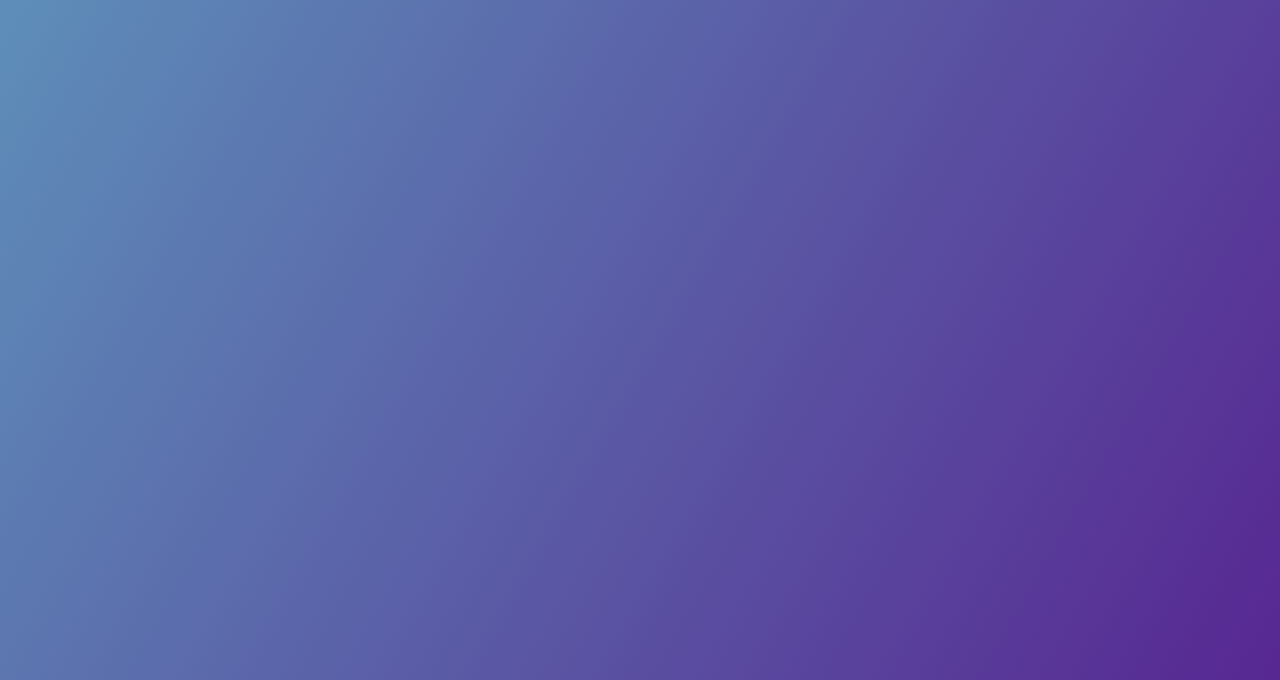
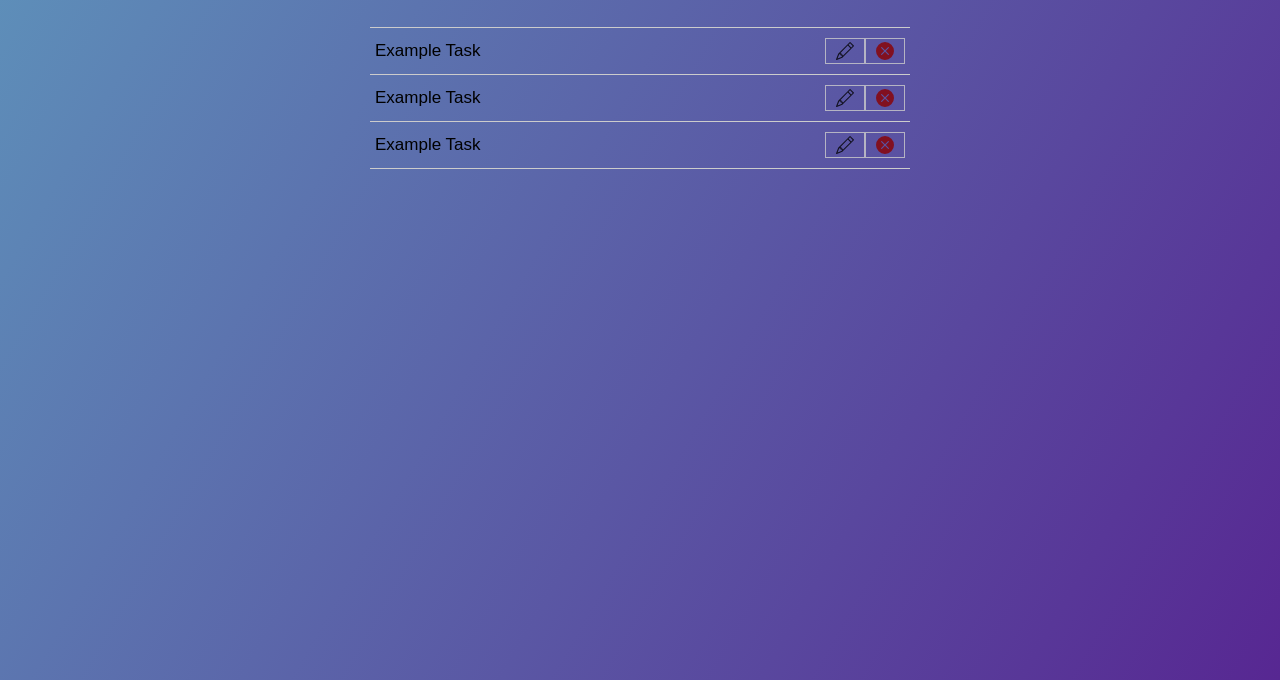
Before and after one commit to ubeyidah/fullstack-todo-app, a website: page client/index.html in a window 1280 px wide. Shown: the part 170-850 px from the top of the page. Drawn offline with Linux system fonts and the light colour scheme.

Commit message:
create task template with hard code

```diff
--- a/client/index.html
+++ b/client/index.html
@@ -15,8 +15,109 @@
           placeholder="title (eg: get milk...)"
           class="title-input"
         />
-        <button type="submit" class="add-btn">Add</button>
+        <button type="submit" class="add-btn btn">Add</button>
       </form>
+      <section class="tasks">
+        <div class="task">
+          <p class="task-title">example task</p>
+          <div class="controllers">
+            <button class="edit-btn btn">
+              <svg
+                xmlns="http://www.w3.org/2000/svg"
+                width="18"
+                height="18"
+                fill="currentColor"
+                class="bi bi-pencil"
+                viewBox="0 0 16 16"
+              >
+                <path
+                  d="M12.146.146a.5.5 0 0 1 .708 0l3 3a.5.5 0 0 1 0 .708l-10 10a.5.5 0 0 1-.168.11l-5 2a.5.5 0 0 1-.65-.65l2-5a.5.5 0 0 1 .11-.168zM11.207 2.5 13.5 4.793 14.793 3.5 12.5 1.207zm1.586 3L10.5 3.207 4 9.707V10h.5a.5.5 0 0 1 .5.5v.5h.5a.5.5 0 0 1 .5.5v.5h.293zm-9.761 5.175-.106.106-1.528 3.821 3.821-1.528.106-.106A.5.5 0 0 1 5 12.5V12h-.5a.5.5 0 0 1-.5-.5V11h-.5a.5.5 0 0 1-.468-.325"
+                />
+              </svg>
+            </button>
+            <button class="delete-btn btn">
+              <svg
+                xmlns="http://www.w3.org/2000/svg"
+                width="18"
+                height="18"
+                fill="darkred"
+                class="bi bi-x-circle-fill"
+                viewBox="0 0 16 16"
+              >
+                <path
+                  d="M16 8A8 8 0 1 1 0 8a8 8 0 0 1 16 0M5.354 4.646a.5.5 0 1 0-.708.708L7.293 8l-2.647 2.646a.5.5 0 0 0 .708.708L8 8.707l2.646 2.647a.5.5 0 0 0 .708-.708L8.707 8l2.647-2.646a.5.5 0 0 0-.708-.708L8 7.293z"
+                />
+              </svg>
+            </button>
+          </div>
+        </div>
+        <div class="task">
+          <p class="task-title">example task</p>
+          <div class="controllers">
+            <button class="edit-btn btn">
+              <svg
+                xmlns="http://www.w3.org/2000/svg"
+                width="18"
+                height="18"
+                fill="currentColor"
+                class="bi bi-pencil"
+                viewBox="0 0 16 16"
+              >
+                <path
+                  d="M12.146.146a.5.5 0 0 1 .708 0l3 3a.5.5 0 0 1 0 .708l-10 10a.5.5 0 0 1-.168.11l-5 2a.5.5 0 0 1-.65-.65l2-5a.5.5 0 0 1 .11-.168zM11.207 2.5 13.5 4.793 14.793 3.5 12.5 1.207zm1.586 3L10.5 3.207 4 9.707V10h.5a.5.5 0 0 1 .5.5v.5h.5a.5.5 0 0 1 .5.5v.5h.293zm-9.761 5.175-.106.106-1.528 3.821 3.821-1.528.106-.106A.5.5 0 0 1 5 12.5V12h-.5a.5.5 0 0 1-.5-.5V11h-.5a.5.5 0 0 1-.468-.325"
+                />
+              </svg>
+            </button>
+            <button class="delete-btn btn">
+              <svg
+                xmlns="http://www.w3.org/2000/svg"
+                width="18"
+                height="18"
+                fill="darkred"
+                class="bi bi-x-circle-fill"
+                viewBox="0 0 16 16"
+              >
+                <path
+                  d="M16 8A8 8 0 1 1 0 8a8 8 0 0 1 16 0M5.354 4.646a.5.5 0 1 0-.708.708L7.293 8l-2.647 2.646a.5.5 0 0 0 .708.708L8 8.707l2.646 2.647a.5.5 0 0 0 .708-.708L8.707 8l2.647-2.646a.5.5 0 0 0-.708-.708L8 7.293z"
+                />
+              </svg>
+            </button>
+          </div>
+        </div>
+        <div class="task">
+          <p class="task-title">example task</p>
+          <div class="controllers">
+            <button class="edit-btn btn">
+              <svg
+                xmlns="http://www.w3.org/2000/svg"
+                width="18"
+                height="18"
+                fill="currentColor"
+                class="bi bi-pencil"
+                viewBox="0 0 16 16"
+              >
+                <path
+                  d="M12.146.146a.5.5 0 0 1 .708 0l3 3a.5.5 0 0 1 0 .708l-10 10a.5.5 0 0 1-.168.11l-5 2a.5.5 0 0 1-.65-.65l2-5a.5.5 0 0 1 .11-.168zM11.207 2.5 13.5 4.793 14.793 3.5 12.5 1.207zm1.586 3L10.5 3.207 4 9.707V10h.5a.5.5 0 0 1 .5.5v.5h.5a.5.5 0 0 1 .5.5v.5h.293zm-9.761 5.175-.106.106-1.528 3.821 3.821-1.528.106-.106A.5.5 0 0 1 5 12.5V12h-.5a.5.5 0 0 1-.5-.5V11h-.5a.5.5 0 0 1-.468-.325"
+                />
+              </svg>
+            </button>
+            <button class="delete-btn btn">
+              <svg
+                xmlns="http://www.w3.org/2000/svg"
+                width="18"
+                height="18"
+                fill="darkred"
+                class="bi bi-x-circle-fill"
+                viewBox="0 0 16 16"
+              >
+                <path
+                  d="M16 8A8 8 0 1 1 0 8a8 8 0 0 1 16 0M5.354 4.646a.5.5 0 1 0-.708.708L7.293 8l-2.647 2.646a.5.5 0 0 0 .708.708L8 8.707l2.646 2.647a.5.5 0 0 0 .708-.708L8.707 8l2.647-2.646a.5.5 0 0 0-.708-.708L8 7.293z"
+                />
+              </svg>
+            </button>
+          </div>
+        </div>
+      </section>
     </main>
     <script type="module" src="./scripts/main.js"></script>
   </body>
--- a/client/styles/general.css
+++ b/client/styles/general.css
@@ -53,21 +53,57 @@ form .title-input::placeholder {
 
 form .add-btn {
   height: 100%;
-  border-radius: 8px;
-  border: none;
   padding: 0 25px;
-  font-size: 16px;
   background: rgb(3, 142, 63);
   color: white;
   cursor: pointer;
+  font-size: 16px;
+  border-radius: 8px;
+  border: none;
+}
+.btn {
   opacity: 0.8;
 }
 
-.add-btn:hover {
+.btn:hover {
   opacity: 1;
 }
-
-.add-btn:active {
+.btn:active {
   opacity: 0.8;
   scale: 0.98;
 }
+
+.tasks {
+  display: flex;
+  flex-direction: column;
+  border-top: 1px solid #ccc;
+  margin-top: 30px;
+}
+
+.task {
+  display: flex;
+  align-items: center;
+  padding: 10px 5px;
+  border-bottom: 1px solid #ccc;
+}
+
+.task-title {
+  flex: 1;
+  font-size: 17px;
+  text-transform: capitalize;
+}
+
+.controllers {
+  display: flex;
+  align-items: center;
+}
+.controllers button {
+  padding: 3px 10px;
+  display: flex;
+  align-items: center;
+  justify-content: center;
+  cursor: pointer;
+  background: transparent;
+  border: 1px solid #ccc;
+  border-radius: 0;
+}
```
